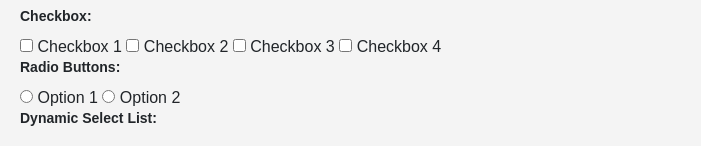
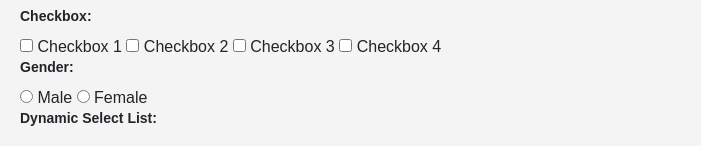
Before and after one commit to AnilPatidar/Cypress-Test-Framework, a website: page index.html in a window 1280 px wide. Shown: the part 217-363 px from the top of the page, without its empty margins (0-701 px from the left). Drawn offline with nearby package versions, Linux system fonts and the light colour scheme.

Commit message:
Update index.html

```diff
--- a/index.html
+++ b/index.html
@@ -111,11 +111,12 @@
      <input type="checkbox" id="checkbox4" name="checkbox1">
     <label for="checkbox4">Checkbox 4</label>
 
-    <h5>Radio Buttons:</h5>
-    <input type="radio" id="radio1" name="radio" value="option1">
-    <label for="radio1">Option 1</label>
-    <input type="radio" id="radio2" name="radio" value="option2">
-    <label for="radio2">Option 2</label>
+    <h5>Gender: </h5>
+    <input type="radio" id="male" name="radio" value="option1">
+    <label for="male">Male</label>
+    <input type="radio" id="female" name="radio" value="option2">
+    <label for="female">Female</label>
+
 
 
    <h5>Dynamic Select List:</h5>
```
